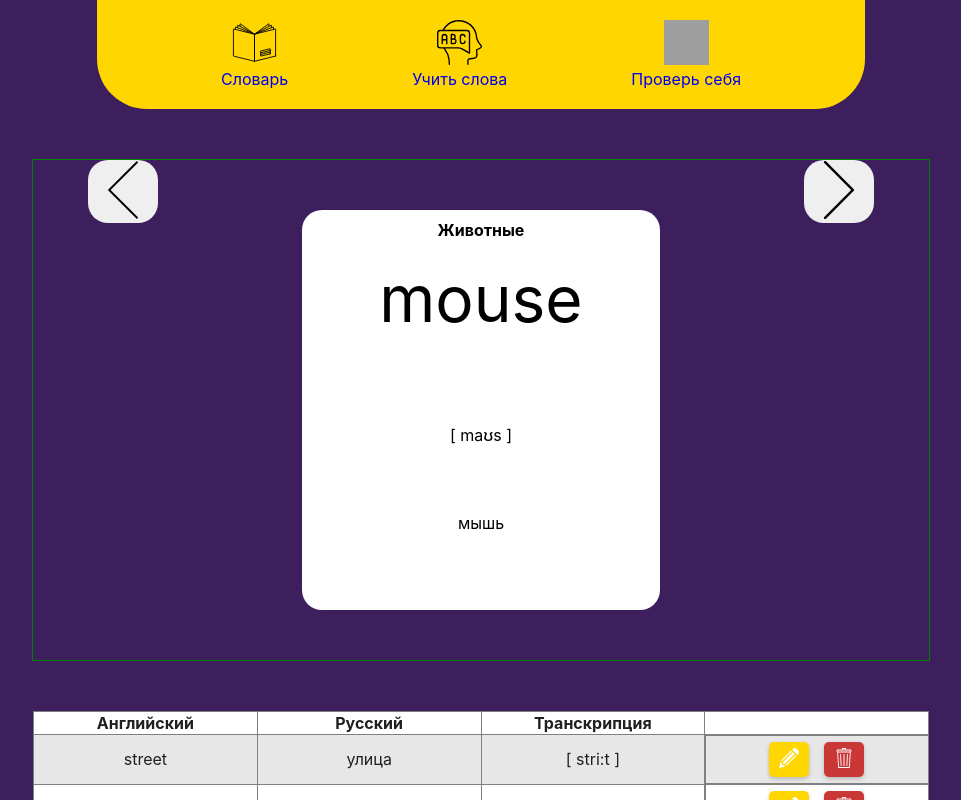
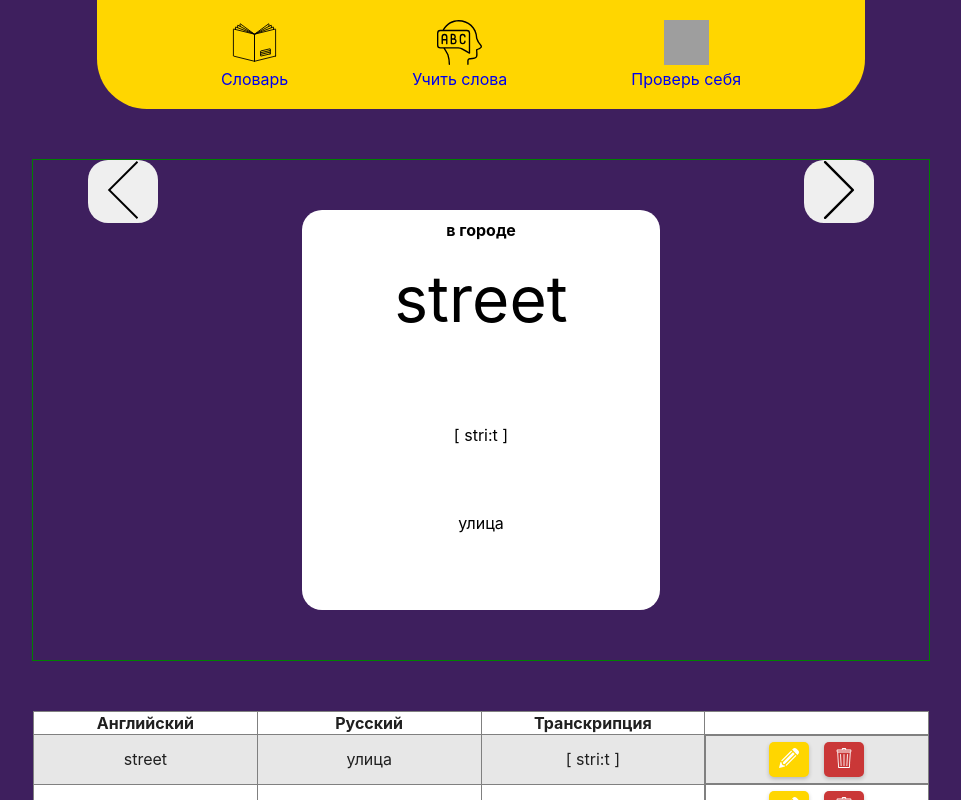
Before and after one commit to AlenaNemtsova/flashcards, a React (Create React App) app: page / in a window 1280 px wide. Both pictures are taken after a click on the button "Перевод". Shown: the top 800 px of the page, without its empty margins (159-1120 px from the left). Built offline with nearby package versions, Linux system fonts and the light colour scheme; grey boxes are pictures that could not be loaded.

Commit message:
pass props to a flashcard

```diff
--- a/src/components/ButtonTranslate.jsx
+++ b/src/components/ButtonTranslate.jsx
@@ -1,7 +1,7 @@
 import React, { useState } from 'react';
 
 
-function ButtonTranslate() {
+function ButtonTranslate(props) {
     const [pressed, setPressed] = useState(false);
 
     const handleChange = () => {
@@ -10,7 +10,7 @@ function ButtonTranslate() {
 
     return (
         <div className="flashcard__translation">
-            {pressed ? <span>мышь</span> :
+            {pressed ? <span>{props.russian}</span> :
             <button className="translate-btn" onClick={handleChange}>Перевод</button>}
         </div>
     )
--- a/src/components/FlashCard.jsx
+++ b/src/components/FlashCard.jsx
@@ -1,15 +1,20 @@
 import ButtonTranslate from './ButtonTranslate';
 import './FlashCard.scss';
 
-function FlashCard() {
+function FlashCard({ ...props}) {
+    FlashCard.defaultProps = {
+        english: "hello",
+        transcription: "[hə'ləʊ]",
+        russian: "привет",
+    }
 
     return (
         <div className='flashcard-wrapper'>
             <div className='flashcard'>
-                <h4 className='flashcard__title'>Животные</h4>
-                <p className='flashcard__source'>mouse</p>
-                <p className='flashcard__transcription'>[ maʊs ]</p>
-                <ButtonTranslate></ButtonTranslate>
+                <h4 className='flashcard__title'>{props.tags}</h4>
+                <p className='flashcard__source'>{props.english}</p>
+                <p className='flashcard__transcription'>{props.transcription}</p>
+                <ButtonTranslate russian={props.russian}></ButtonTranslate>
             </div>
 
         </div>
```
